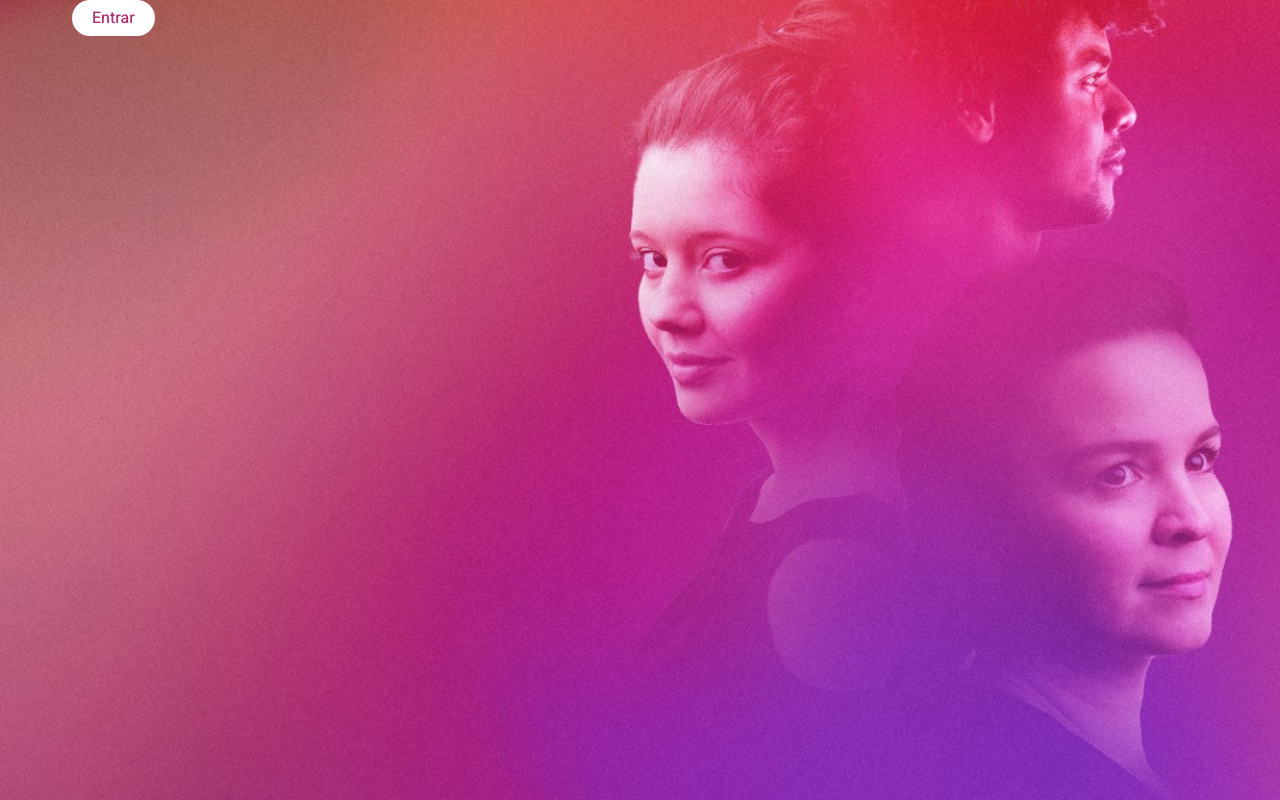
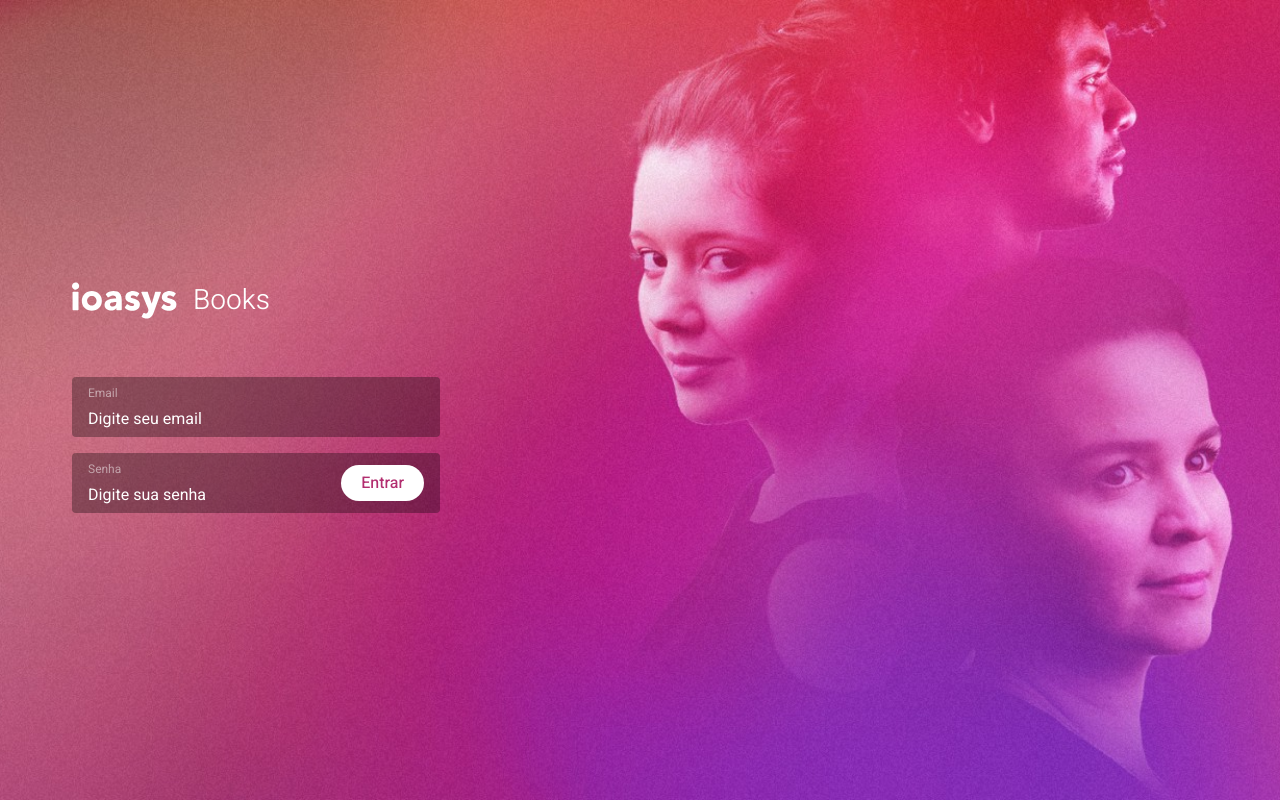
Before and after one commit to gabrielmedeirossouza/ioasys-test, a React (Create React App) app: page / in a window 1280 px wide. Built offline with nearby package versions, Linux system fonts and the light colour scheme.

Commit message:
Added Login form and yup & react-hook-form & @hookform/resolvers libraries

```diff
--- a/package.json
+++ b/package.json
@@ -4,14 +4,17 @@
   "private": true,
   "dependencies": {
     "@craco/craco": "^6.3.0",
+    "@hookform/resolvers": "^2.8.2",
     "i18next": "^21.2.4",
     "i18next-browser-languagedetector": "^6.1.2",
     "polished": "^4.1.3",
     "react": "^17.0.2",
     "react-dom": "^17.0.2",
+    "react-hook-form": "^7.17.2",
     "react-i18next": "^11.12.0",
     "react-scripts": "4.0.3",
-    "typescript": "^4.1.2"
+    "typescript": "^4.1.2",
+    "yup": "^0.32.9"
   },
   "scripts": {
     "start": "craco start",
--- a/src/components/global/Button/index.tsx
+++ b/src/components/global/Button/index.tsx
@@ -1,13 +1,14 @@
-import { MouseEventHandler, ReactNode } from "react";
+import { MouseEventHandler } from "react";
 import { Container } from "./styles";
 
 interface IButtonProps {
-  children: ReactNode;
-  onClick: MouseEventHandler<HTMLButtonElement>;
+  text: string;
+  onClick?: MouseEventHandler<HTMLButtonElement>;
+  type?: "button" | "submit" | "reset";
 }
 
-export const Button = ({ children, onClick }: IButtonProps) => (
-  <Container type="button" onClick={onClick}>
-    {children}
+export const Button = ({ text, onClick, type }: IButtonProps) => (
+  <Container type={type ?? "button"} onClick={onClick}>
+    {text}
   </Container>
 );
--- /dev/null
+++ b/src/components/global/ErrorMessage/index.tsx
@@ -0,0 +1,12 @@
+import { Container, Message } from "./styles";
+
+interface IErrorMessageProps {
+  msg: string;
+  floating?: boolean;
+}
+
+export const ErrorMessage = ({ msg, floating }: IErrorMessageProps) => (
+  <Container floating={floating}>
+    <Message>{msg}</Message>
+  </Container>
+);
--- /dev/null
+++ b/src/components/global/ErrorMessage/styles.ts
@@ -0,0 +1,37 @@
+import styled from "styled-components";
+import { transparentize } from "polished";
+
+interface IContainer {
+  floating?: boolean;
+}
+
+export const Container = styled.div<IContainer>`
+  position: ${({ floating }) => (floating ? "absolute" : "relative")};
+  width: fit-content;
+
+  padding: 1rem;
+  margin: 1rem 0;
+
+  border-radius: 0.25rem;
+  background-color: ${({ theme }) =>
+    transparentize(0.6, theme.colors.background)};
+
+  &:before {
+    content: "";
+
+    position: absolute;
+    top: -0.5rem;
+    left: 1rem;
+
+    border-bottom: 0.5rem solid
+      ${({ theme }) => transparentize(0.6, theme.colors.background)};
+    border-left: 0.5rem solid transparent;
+    border-right: 0.5rem solid transparent;
+  }
+`;
+
+export const Message = styled.p`
+  color: ${({ theme }) => theme.colors.text.contrast};
+  font-size: 1rem;
+  font-weight: 700;
+`;
--- /dev/null
+++ b/src/components/global/Input/index.tsx
@@ -0,0 +1,40 @@
+import { UseFormRegisterReturn } from "react-hook-form";
+import { ReactNode } from "react";
+import { ErrorMessage } from "@/components/global";
+import { Container, InputContainer, Title, InputField } from "./styles";
+
+interface IInputProps {
+  children?: ReactNode;
+  type?: "text" | "password";
+  title: string;
+  placeholder: string;
+  register: UseFormRegisterReturn;
+  message?: string;
+}
+
+export const Input = ({
+  children,
+  type,
+  title,
+  placeholder,
+  register,
+  message,
+}: IInputProps) => (
+  <Container>
+    <InputContainer>
+      <section>
+        <Title>{title}</Title>
+
+        <InputField
+          type={type ?? "text"}
+          placeholder={placeholder}
+          {...register}
+        />
+      </section>
+
+      {children}
+    </InputContainer>
+
+    {message && <ErrorMessage msg={message} />}
+  </Container>
+);
--- /dev/null
+++ b/src/components/global/Input/styles.ts
@@ -0,0 +1,57 @@
+import styled from "styled-components";
+import { transparentize } from "polished";
+
+export const Container = styled.div`
+  width: fit-content;
+  padding: 0.5rem 0;
+`;
+
+export const InputContainer = styled.div`
+  display: flex;
+  justify-content: space-between;
+  align-items: center;
+
+  min-width: 368px;
+  height: 3.75rem;
+
+  padding: 0.5rem 1rem;
+  border-radius: 0.25rem;
+  background-color: ${({ theme }) =>
+    transparentize(0.68, theme.colors.secondary)};
+
+  section {
+    width: 100%;
+  }
+`;
+
+export const Title = styled.span`
+  color: ${({ theme }) => transparentize(0.5, theme.colors.text.contrast)};
+  font-size: 0.75rem;
+  font-weight: 400;
+  line-height: 1rem;
+`;
+
+export const InputField = styled.input`
+  color: ${({ theme }) => theme.colors.text.contrast};
+  font-size: 1rem;
+  font-weight: 400;
+
+  width: 100%;
+  line-height: 1.5rem;
+  margin-top: 0.25rem;
+
+  background-color: transparent;
+  border: none;
+  outline: none;
+
+  &::placeholder {
+    font-size: 1rem;
+    color: ${({ theme }) => theme.colors.text.contrast};
+  }
+
+  & + * {
+    margin-left: 0.5rem;
+  }
+`;
+
+export const ErrorMessage = styled.p``;
--- a/src/components/global/index.ts
+++ b/src/components/global/index.ts
@@ -1,3 +1,5 @@
 import { Button } from "./Button";
+import { Input } from "./Input";
+import { ErrorMessage } from "./ErrorMessage";
 
-export { Button };
+export { Button, Input, ErrorMessage };
--- a/src/pages/Login/index.tsx
+++ b/src/pages/Login/index.tsx
@@ -1,17 +1,62 @@
-import { Button } from "@/components/global";
-import { MainContent } from "@/components/shared";
-import { Container } from "./styles";
+import { useForm } from "react-hook-form";
+import { yupResolver } from "@hookform/resolvers/yup";
+import { useTranslation } from "react-i18next";
+import { schema } from "./schema";
+
+import { Input, Button, ErrorMessage } from "@/components/global";
+import { Container, Content, Header, HeroImg, HeroTitle } from "./styles";
+
+interface IFormInputs {
+  email: string;
+  password: string;
+}
 
 export const Login = () => {
-  const handleClick = () => {
-    console.log("Apertei no botão");
+  const { t } = useTranslation();
+
+  const { register, handleSubmit, formState } = useForm<IFormInputs>({
+    resolver: yupResolver(schema),
+  });
+
+  const isValidForm =
+    !formState.errors.email?.type && !formState.errors.password?.type;
+
+  const onSubmit = (formData: IFormInputs) => {
+    console.log(formData);
   };
 
   return (
     <Container>
-      <MainContent>
-        <Button onClick={handleClick}>Entrar</Button>
-      </MainContent>
+      <Content>
+        <Header>
+          <HeroImg />
+          <HeroTitle>{t("global.applicationName")}</HeroTitle>
+        </Header>
+
+        <form onSubmit={handleSubmit(onSubmit)}>
+          <Input
+            title={t("pages.login.form.email.text")}
+            placeholder={t("pages.login.form.email.underDescription")}
+            register={{ ...register("email") }}
+          />
+
+          <Input
+            type="password"
+            title={t("pages.login.form.password.text")}
+            placeholder={t("pages.login.form.password.underDescription")}
+            register={{ ...register("password") }}
+          >
+            <Button type="submit" text={t("pages.login.form.signIn")} />
+          </Input>
+        </form>
+
+        {!isValidForm && (
+          <ErrorMessage
+            msg={t("pages.login.form.errors.invalidEmailOrPassword")}
+            floating
+          />
+        )}
+      </Content>
     </Container>
   );
 };
--- /dev/null
+++ b/src/pages/Login/schema.ts
@@ -0,0 +1,6 @@
+import * as yup from "yup";
+
+export const schema = yup.object({
+  email: yup.string().email().required(),
+  password: yup.string().min(4).required(),
+});
--- a/src/pages/Login/styles.ts
+++ b/src/pages/Login/styles.ts
@@ -1,10 +1,34 @@
 import styled from "styled-components";
 
+import { MainContent } from "@/components/shared";
+
+import logoLgo from "@/assets/lgo/ioasys-light.svg";
 import loginBkg from "@/assets/bkg/login.jpg";
 
 export const Container = styled.div`
+  display: flex;
+  align-items: center;
   background: url(${loginBkg}) no-repeat center;
   background-size: cover;
   width: 100vw;
   height: 100vh;
 `;
+
+export const Content = styled(MainContent)``;
+
+export const Header = styled.header`
+  display: flex;
+  margin-bottom: 3rem;
+`;
+
+export const HeroImg = styled.img.attrs(() => ({
+  src: logoLgo,
+  alt: "Logo",
+}))``;
+
+export const HeroTitle = styled.h1`
+  color: ${({ theme }) => theme.colors.text.contrast};
+  font-size: 1.75rem;
+  font-weight: 300;
+  margin-left: 1rem;
+`;
--- a/src/styles/shared/main.ts
+++ b/src/styles/shared/main.ts
@@ -51,4 +51,19 @@ export const GlobalStyle = createGlobalStyle`
     opacity: 0.6;
     cursor: not-allowed;
   }
+
+  input:-webkit-autofill,
+  input:-webkit-autofill:hover,
+  input:-webkit-autofill:focus,
+  textarea:-webkit-autofill,
+  textarea:-webkit-autofill:hover,
+  textarea:-webkit-autofill:focus,
+  select:-webkit-autofill,
+  select:-webkit-autofill:hover,
+  select:-webkit-autofill:focus {
+    border: none;
+    -webkit-text-fill-color: ${({ theme }) => theme.colors.text.contrast};
+    -webkit-box-shadow: 0 0 0px 0px transparent inset;
+    transition: background-color 5000s ease-in-out 0s;
+  }
 `;
```
Also changed, not shown: .eslintrc.json, 1 other file (tests, documents, lock files or other folders).
